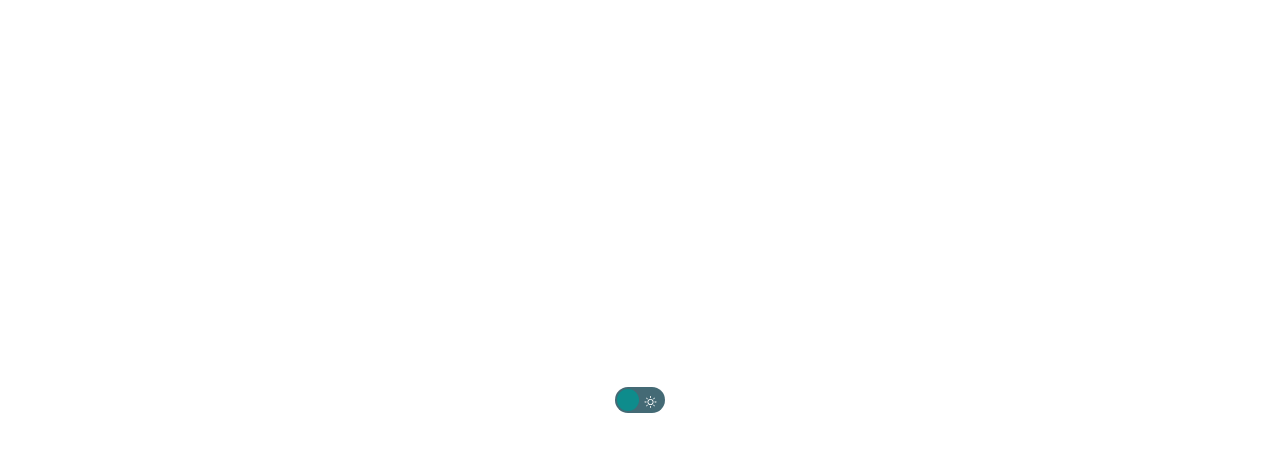
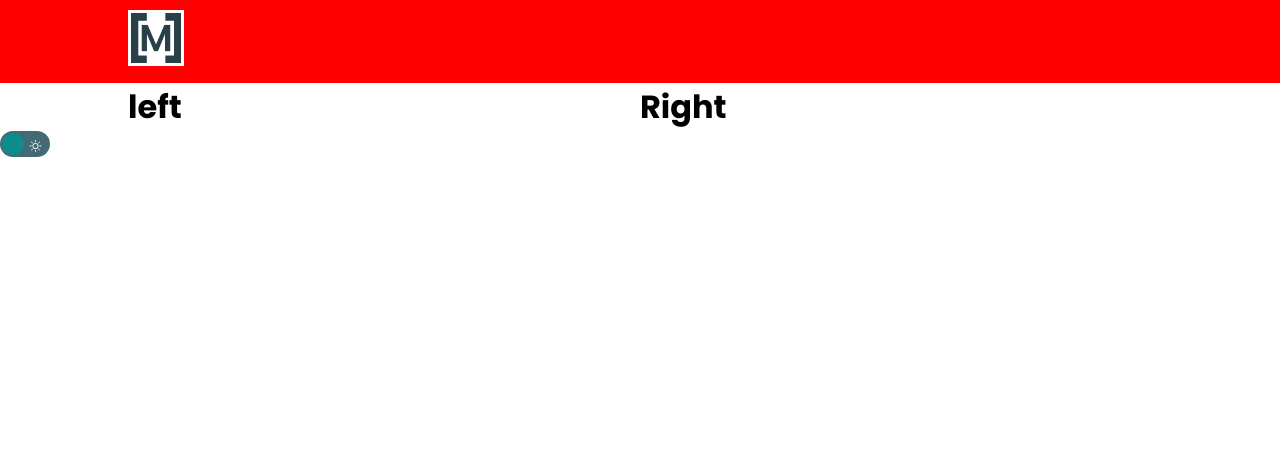
Before and after one commit to Mel1207/VJS-Countdown-Timer-App, a plain HTML site: page index.html in a window 1280 px wide. Drawn offline with Linux system fonts and the light colour scheme.

Commit message:
added containers and nav

```diff
--- a/index.html
+++ b/index.html
@@ -8,6 +8,27 @@
     <title>Portfolio V2 - Countdown Timer App</title>
 </head>
 <body>
+    <nav class="navbar nav-top">
+        <div class="container">
+            <a href="#!"><img src="/img/mel-logo.png" alt=""></a>
+        </div>
+    </nav>
+
+    <div class="container">
+        <div class="body-banner">
+            <div class="left">
+                <h1>left</h1>
+            </div>
+            <div class="right">
+                <h1>Right</h1>
+            </div>
+        </div>
+    </div>
+
+
+
+
+
     <div>
         <input type="checkbox" class="checkbox" id="checkbox">
         <label for="checkbox" class="label">
--- a/sass/global.sass
+++ b/sass/global.sass
@@ -7,9 +7,9 @@ body
     margin: 0
     padding: 0
     font-family: 'Poppins', sans-serif
-    display: flex
-    justify-content: center
-    align-items: center
+    // display: flex
+    // justify-content: center
+    // align-items: center
     height: 100vh
     transition: background 0.3s ease
 
@@ -26,6 +26,34 @@ body
 
 body.darken
     background: #284047
+
+nav
+    height: auto
+    width: 100%
+    background: red
+    padding: 10px 0
+
+    a
+        margin: 0
+        height: 100%
+        width: 7vh
+
+
+        img
+            height: 100%
+            width: 7vh
+
+.body-banner
+    display: flex
+    align-items: center
+
+.left, .right
+    width: 50%
+
+.container
+    max-width: 80%
+    margin: auto
+
 
 .checkbox
     opacity: 0
@@ -54,3 +82,4 @@ body.darken
     left: 2px
     transition-delay: 0.3s
     transition: 0.5s ease
+    cursor: pointer
```
Also changed, not shown: img/mel-logo.png (added), sass/main.css, 1 other file.
